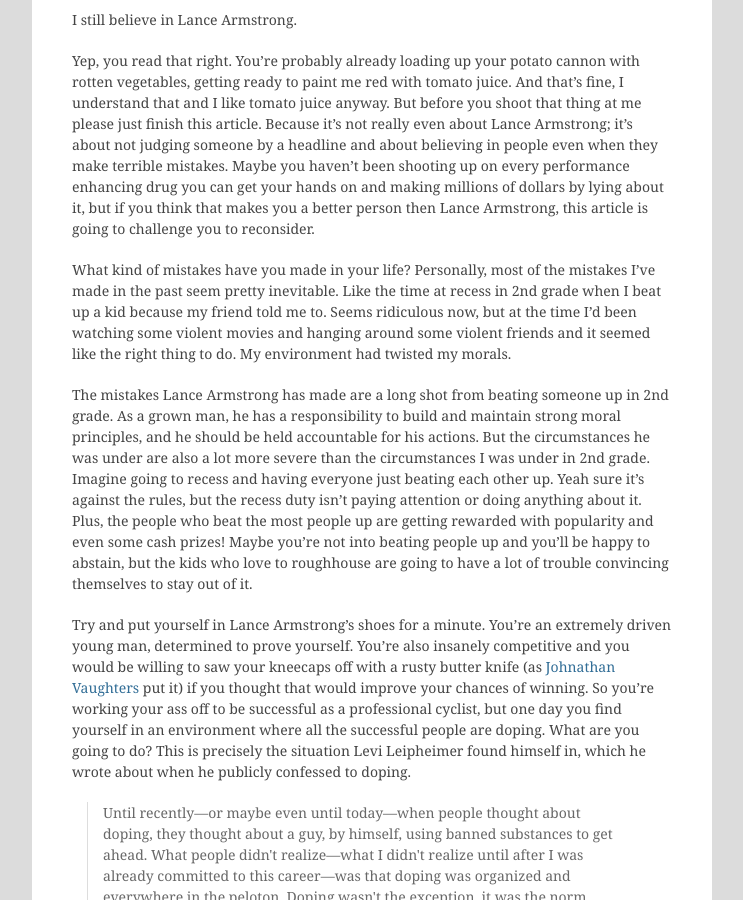
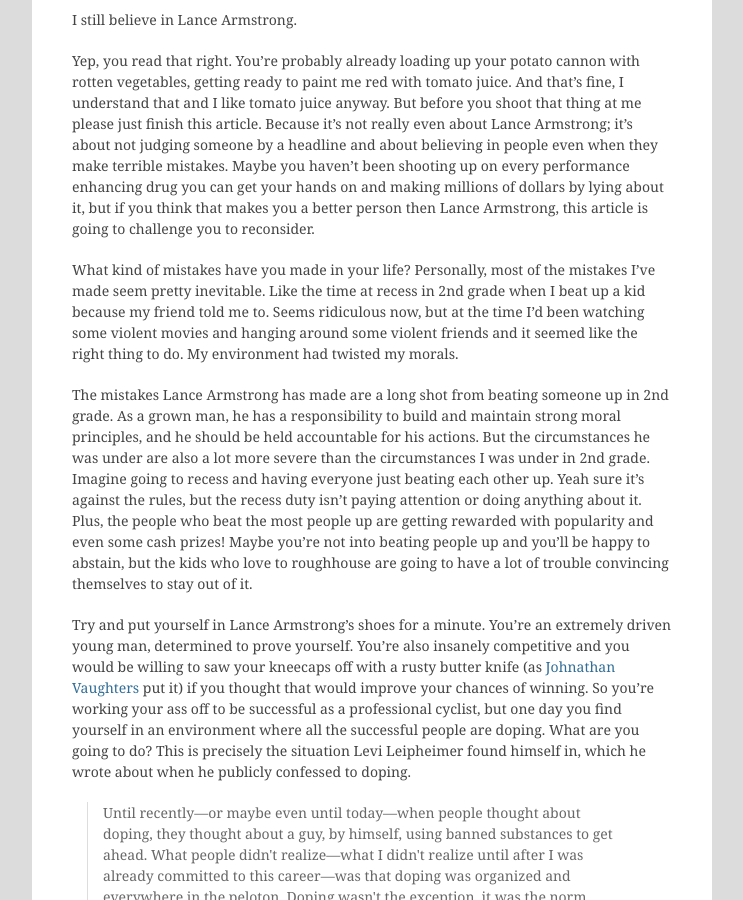
Before and after one commit to chipjacks/chipjacks.github.io, a Jekyll site: the page built from _posts/2013-12-28-lance-armstrong.markdown, in a window 1280 px wide and 900 px high, scrolled down 355 px. Shown: the whole window, without its empty margins (268-1011 px from the left). Built offline with Jekyll 4.4.1, drawn with Linux system fonts in a browser that asks for light colours; Markdown is read by kramdown in place of the engine named in the settings.

Commit message:
revisions

```diff
--- a/_posts/2013-12-28-lance-armstrong.markdown
+++ b/_posts/2013-12-28-lance-armstrong.markdown
@@ -19,11 +19,11 @@
 challenge you to reconsider.
 
 What kind of mistakes have you made in your life? Personally, most of the
-mistakes I’ve made in the past seem pretty inevitable. Like the time at recess
-in 2nd grade when I beat up a kid because my friend told me to. Seems ridiculous
-now, but at the time I’d been watching some violent movies and hanging around
-some violent friends and it seemed like the right thing to do. My environment
-had twisted my morals.
+mistakes I’ve made seem pretty inevitable. Like the time at recess in 2nd grade
+when I beat up a kid because my friend told me to. Seems ridiculous now, but at
+the time I’d been watching some violent movies and hanging around some violent
+friends and it seemed like the right thing to do. My environment had twisted my
+morals.
 
 The mistakes Lance Armstrong has made are a long shot from beating someone up in
 2nd grade. As a grown man, he has a responsibility to build and maintain strong
```
